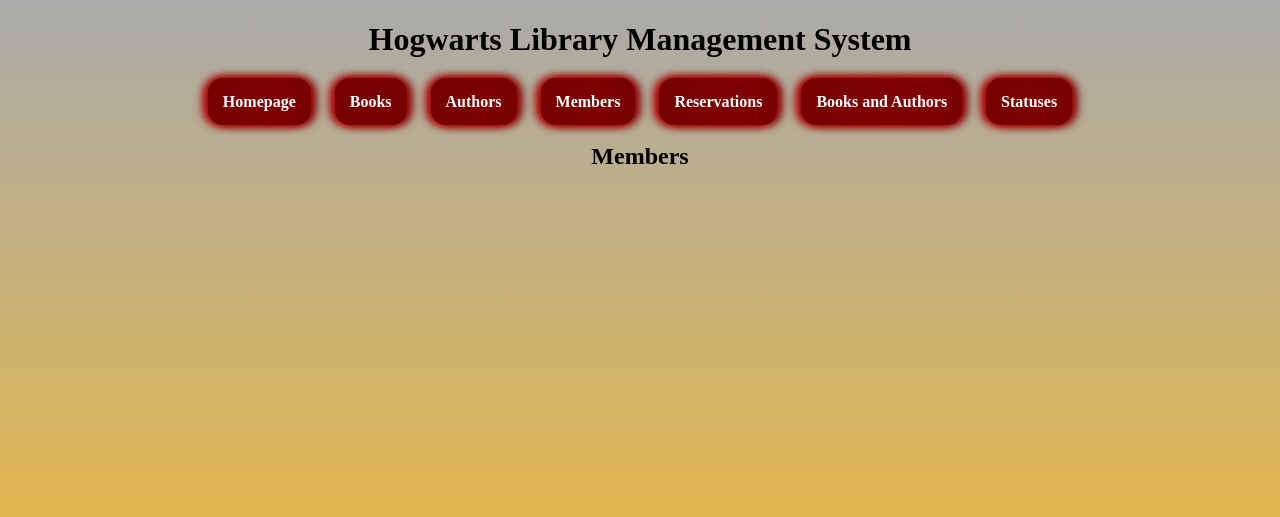
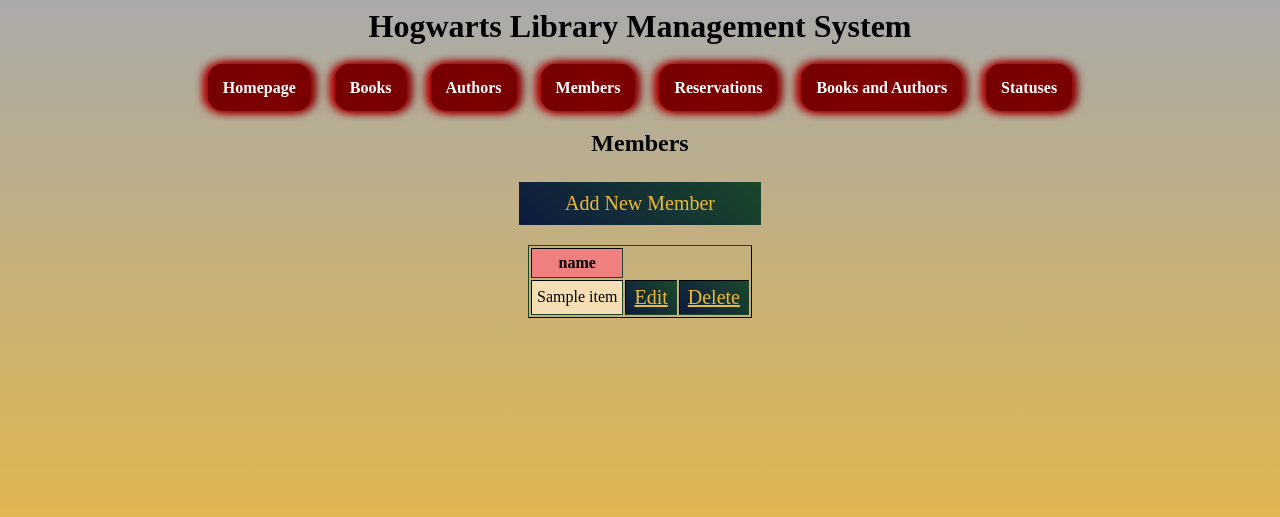
Before and after one commit to jgiggler/Hogwarts_Library_Backend, a Flask app: template templates/members.j2 in a window 1280 px wide. Shown: the top 517 px of the page. Run offline with Flask 3, Linux system fonts and the light colour scheme; the template is opened without the code that fills it: most values are stand-ins (such as "Sample title", 1, 10 or a date in 2020); some libraries are stand-ins or nearby versions.

Commit message:
add member

```diff
--- a/templates/members.j2
+++ b/templates/members.j2
@@ -1,14 +1,40 @@
-<!DOCTYPE html>
-<html lang="en">
+<html>
+<!-- Adapted from the people.html UI design -->
 <head>
-    <meta charset="UTF-8">
-    <meta name="viewport" content="width=device-width, initial-scale=1.0">
-    <link href="{{ url_for('static', filename='main.css')}}" rel="stylesheet" type="text/css" />
-    <title>CS 340 Frontend</title>
+	<title>Members</title>
+	<link href="{{ url_for('static', filename='main.css')}}" rel="stylesheet" type="text/css" />
+	<script language="JavaScript">
+	function showform(dowhat) {
+		/*
+		 * four DIVS: browse, insert, update, delete
+		 * this function sets one visible the others not
+		 */
+		if(dowhat == 'insert') {
+			document.getElementById('browse').style.display = 'none';
+			document.getElementById('insert').style.display = 'block';
+			document.getElementById('edit').style.display = 'none';
+			document.getElementById('delete').style.display = 'none';
+		} else { //by default display browse
+			document.getElementById('browse').style.display = 'block';
+			document.getElementById('insert').style.display = 'none';
+			document.getElementById('edit').style.display = 'none';
+			document.getElementById('delete').style.display = 'none';
+		}
+	}
+
+	function newMember() {
+		showform('insert');
+	}
+	function browseMember() {
+		showform('browse');
+	}
+
+	</script>
 </head>
-<body>
-    <h1>Hogwarts Library Management System</h1>
-    <nav>
+
+<body onload="browseMember()">
+	<h1>Hogwarts Library Management System</h1>
+	<nav>
         <a href="index">Homepage</a>
         <a href="books">Books</a>
         <a href="authors">Authors</a>
@@ -17,12 +43,64 @@
         <a href="books_authors">Books and Authors</a>
         <a href="statuses">Statuses</a>
     </nav>
-    <main>
-        <section>
-            <h2>Members</h2>
+	<h2>Members</h2>
+	<div id="browse">
+		<p id="new"><a href="#" onClick="newMember()">Add New Member</a> </p>
+		<table border="1" cellpadding="5">
+            <!-- Access data tuple passed from app.py -->
+            {% if data %}
+			    <thead>
+				    <tr>
+					    <!-- Iterate through each key in the first entry to get the column name -->
+                        {% for key in data[0].keys() %}
 
-        </section>
-    </main>
+                        <!-- Create a <th> tag with the key inside of it, this will be our header row -->
+					    <th scope="col" data-field="{{ key }}" data-filter-control="input">{{ key }}</th>
 
+                        <!-- End of this for loop -->
+                        {% endfor %}
+                    </tr>
+
+				<tbody>
+					<!-- Now, iterate through every item in data -->{% for item in data %}
+					    <tr>
+						    <!-- Then iterate through every key in the current item dictionary -->
+                            {% for key in item.keys() %}
+
+						    <!-- Create a <td> element with the value of that key in it -->
+						    <td> {{item[key]}} </td>
+                            {% endfor %}
+
+                            <!-- Create our edit/delete buttons -->
+						    <td id="adjust"><a id="adjust1" href="edit_members/{{item.memberId}}" class="btn btn-default">Edit</a></td>
+						    <td id="adjust"><a id="adjust1" href="delete_members/{{item.memberId}}" class="btn btn-default">Delete</a></td>
+					    </tr>
+                        {% endfor %}
+                {% endif %}
+        </table>
+	<p>&nbsp;</p>
+	</div>	<!-- browse -->
+
+	<div id="insert">
+		<!-- form to INSERT new data into members-->
+		<form id="addMember" action="/members" method="post">
+			<legend><strong>Add Member</strong></legend>
+			<fieldset>
+                    <label>Member ID:</label>
+                    <input type="number" name="memberId" required>
+                    <label>Email:</label>
+                    <input type="text" name="email" placeholder="text@hogwarts.edu" required>
+                    <label>Phone Number:</label>
+                    <input type="number" name="phone" required>
+                    <label>Address:</label>
+                    <input type="text" name="address" placeholder="City, Country" required>
+                    <label>Class Year:</label>
+                    <input type="number" name="class" required>
+            </fieldset>
+            <!-- Create 'Add Member' and 'Cancel' buttons -->
+			<input type="submit" value="Add Member" name="addMember" class="btn btn-primary" style="margin:.5rem;">
+			<input class="btn" type="button" value="Cancel" onClick="browseMember()">
+        </form>
+	</div><!--insert-->
 </body>
 </html>
```
